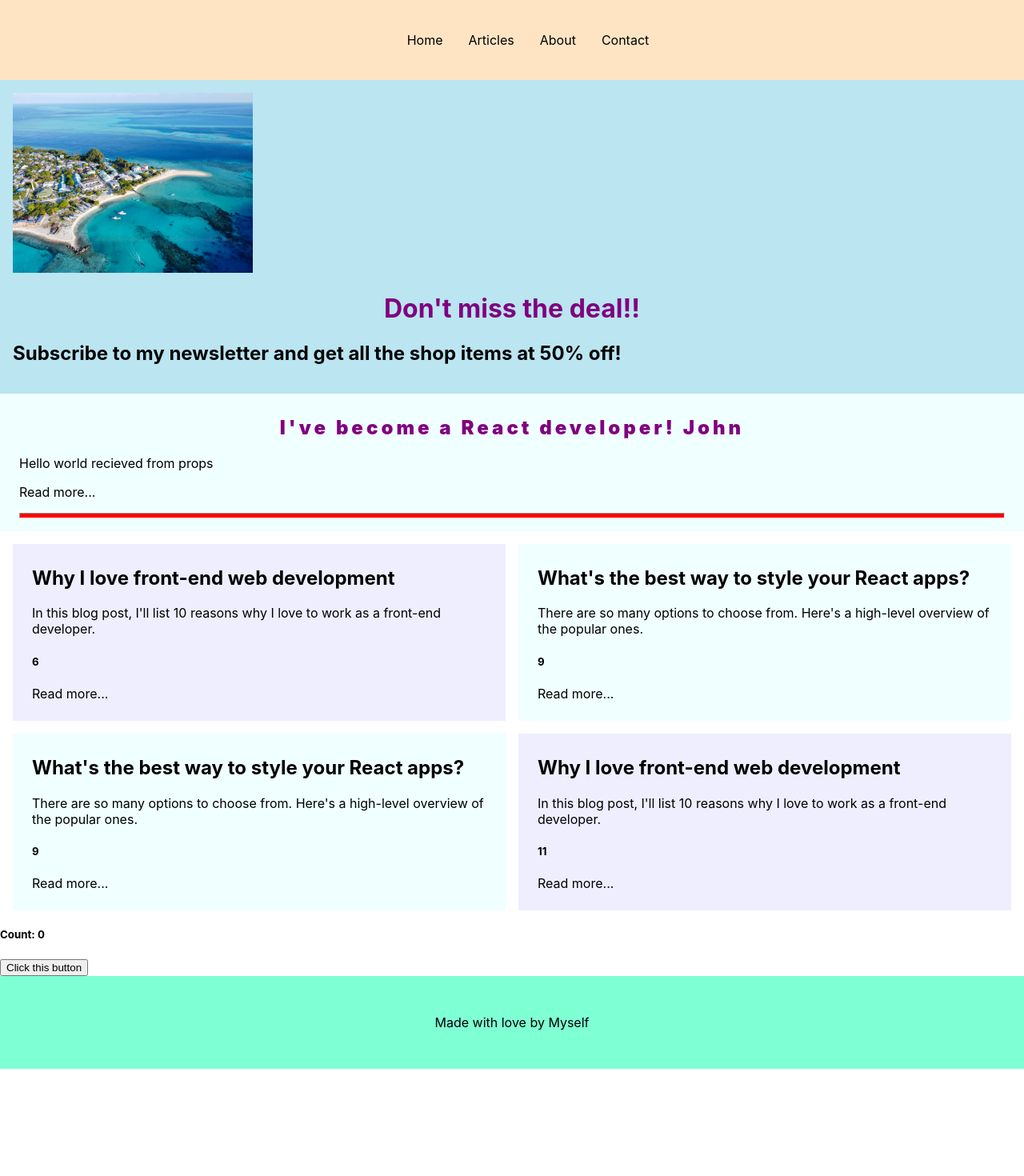
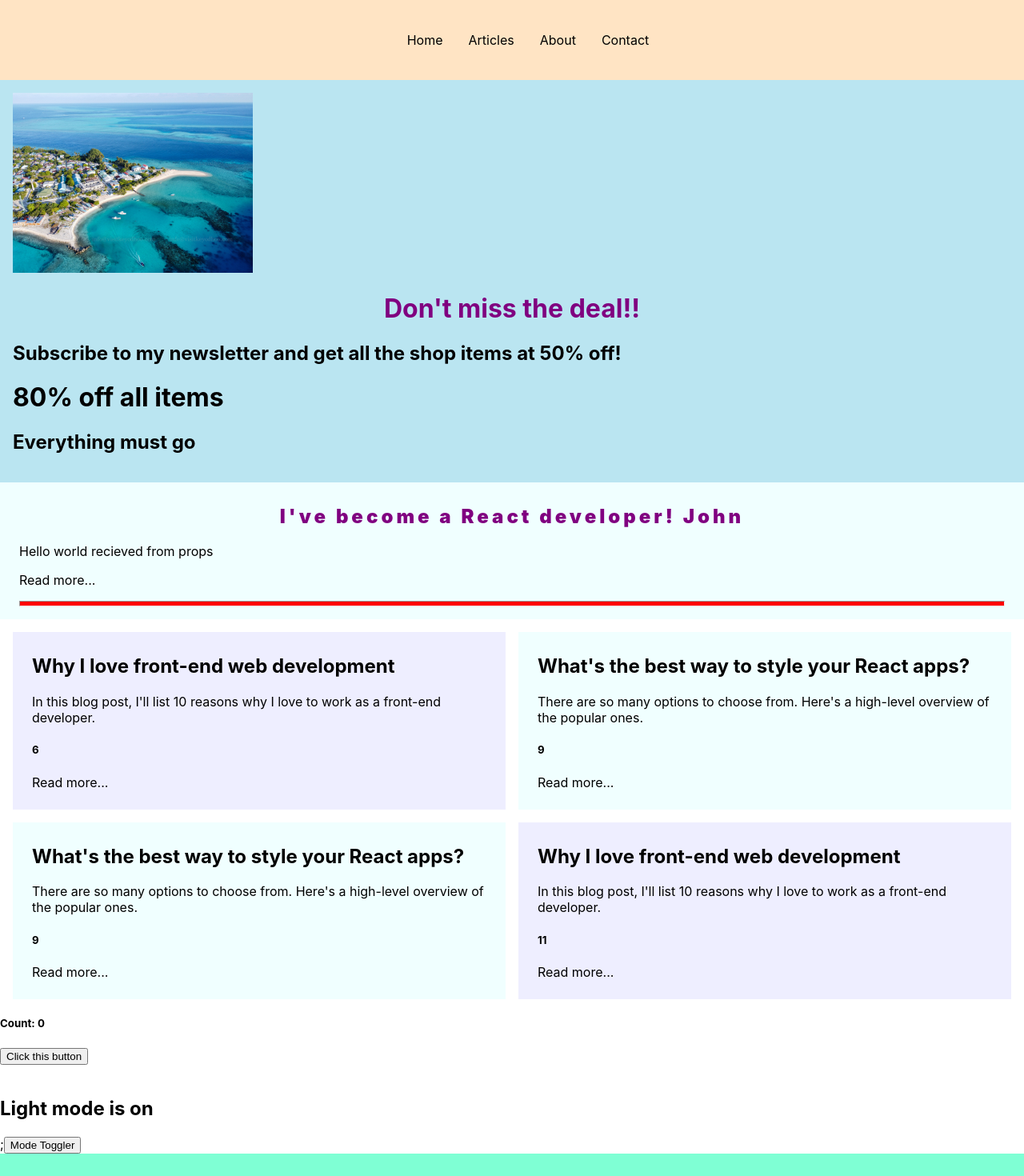
Before and after one commit to ahmedaryf/meta-react-lesson, a React (Create React App) app: page / in a window 1280 px wide. Shown: the top 1470 px of the page at 80% size. Before the commit the page ends 1336 px from the top, so only its background shows below. Built offline with nearby package versions, Linux system fonts and the light colour scheme.

Commit message:
new updates

```diff
--- a/src/App.js
+++ b/src/App.js
@@ -7,6 +7,7 @@ import Intro1 from './components/Intro1';
 import Nav from './components/nav';
 import Promo from './components/Promo';
 import Intro from './Intro';
+import ModeTogle from './ModeTogler';
 
 
 function App() {
@@ -32,7 +33,8 @@ function App() {
     <h5>Count: {count}</h5>
     <Btn onClick={handleClick} lable="Click this button"/>
   </div>
-
+    <br />
+    <ModeTogle />
       <div><Footer /></div>
 
 
--- /dev/null
+++ b/src/ModeTogler.js
@@ -0,0 +1,22 @@
+function ModeTogle() {
+    let  darkMode = false;
+        const darkMode1 = <h2>Dark mode is on</h2>;
+        const lightMode1 = <h2>Light mode is on</h2>;
+
+        function toggler(){
+            darkMode = !darkMode;
+            if(darkMode === true){
+                console.log("Dark Mode on");
+            } else{
+                console.log("Light Mode on");
+            }
+        }
+    return (
+        <div>
+            {darkMode ? darkMode1 : lightMode1};
+            <button onClick={toggler}>Mode Toggler</button>
+        </div>
+     );
+}
+
+export default ModeTogle;
--- /dev/null
+++ b/src/PromoHeading.js
@@ -0,0 +1,11 @@
+function PromoHeading(props) {
+
+    return (
+        <div>
+            <h1>{props.heading}</h1>
+            <h2>{props.callToAction}</h2>
+        </div>
+     );
+}
+
+export default PromoHeading;
--- a/src/components/Btns.js
+++ b/src/components/Btns.js
@@ -2,7 +2,7 @@ function Btn(props) {
 
     return (
         <div>
-            <button onClick={props.onClick}>{props.lable}</button>
+            <button type="button" onClick={props.onClick}>{props.lable}</button>
         </div>
      );
 }
--- a/src/components/Promo.js
+++ b/src/components/Promo.js
@@ -1,5 +1,10 @@
 import imag from "../images/keyodhoo-drone-13-7-m.jpg"
+import PromoHeading from "../PromoHeading";
 function Promo(){
+    const data = {
+        heading: "80% off all items",
+        callToAction: "Everything must go"
+    }
     return (
         <div className="promo-selection">
             <div>
@@ -9,6 +14,11 @@ function Promo(){
             <div>
                 <h2>Subscribe to my newsletter and get all the shop items at 50% off!</h2>
             </div>
+            <div>
+                <PromoHeading />
+                <h1>{data.heading}</h1>
+                <h2>{data.callToAction}</h2>
+            </div>
         </div>
     )
 }
```
